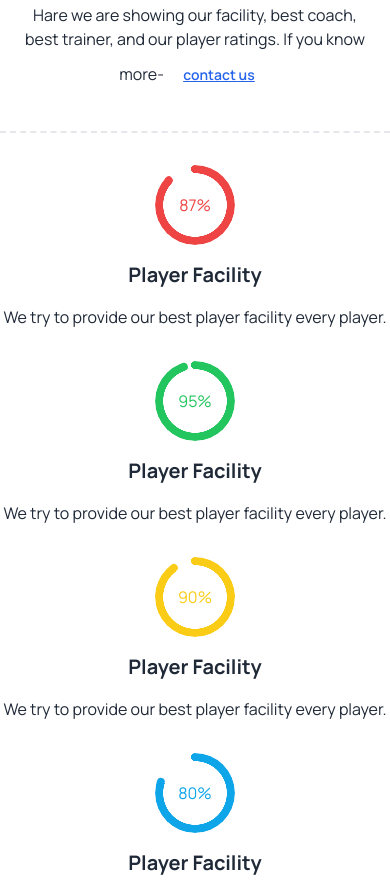
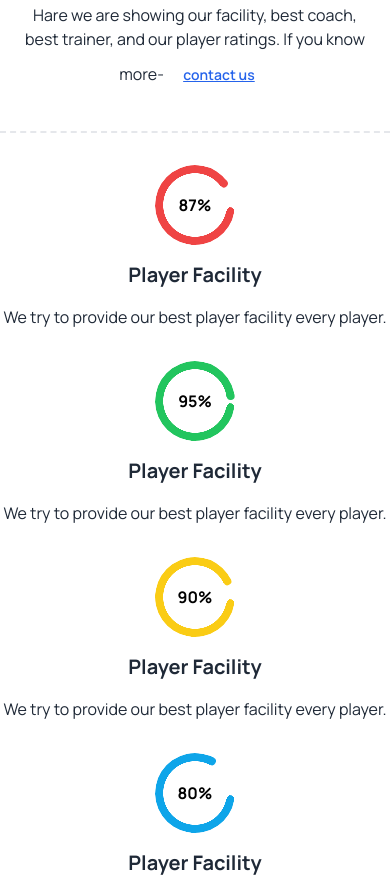
Before and after one commit to md-maruf-billa/assignment-3, a plain HTML site: page index.html in a window 390 px wide. Shown: the part 678-1558 px from the top of the page. Drawn offline with nearby package versions, Linux system fonts and the light colour scheme.

Commit message:
Resolve some problem and responsiv issue

```diff
--- a/index.html
+++ b/index.html
@@ -143,7 +143,7 @@
             <div class="grid lg:grid-cols-4 gap-8 mt-8">
                 <!-- ---------radial -1 ---- -->
                 <div class="text-center space-y-4">
-                    <div class="radial-progress text-red-500" style="--value:87;" role="progressbar">87%</div>
+                    <div class="radial-progress text-red-500 rotate-[100deg]" style="--value:87;" role="progressbar"><span class="rotate-[-100deg] text-black font-bold">87%</span></div>
                     <h3 class="font-bold text-xl">Player Facility</h3>
                     <p>
                         We try to provide our best player facility every player.
@@ -151,7 +151,7 @@
                 </div>
                 <!-- ---------radial -2 ---- -->
                 <div class="text-center space-y-4">
-                    <div class="radial-progress text-green-500" style="--value:95;" role="progressbar">95%</div>
+                    <div class="radial-progress text-green-500 rotate-[100deg]" style="--value:95;" role="progressbar"><span class="rotate-[-100deg] font-bold text-black">95%</span></div>
                     <h3 class="font-bold text-xl">Player Facility</h3>
                     <p>
                         We try to provide our best player facility every player.
@@ -159,7 +159,7 @@
                 </div>
                 <!-- ---------radial -3 ---- -->
                 <div class="text-center space-y-4">
-                    <div class="radial-progress text-yellow-400" style="--value:90;" role="progressbar">90%</div>
+                    <div class="radial-progress text-yellow-400 rotate-[100deg]" style="--value:90;" role="progressbar"><span class="font-bold rotate-[-100deg] text-black">90%</span></div>
                     <h3 class="font-bold text-xl">Player Facility</h3>
                     <p>
                         We try to provide our best player facility every player.
@@ -167,7 +167,7 @@
                 </div>
                 <!-- ---------radial -4 ---- -->
                 <div class="text-center space-y-4">
-                    <div class="radial-progress text-sky-500" style="--value:80;" role="progressbar">80%</div>
+                    <div class="radial-progress text-sky-500 rotate-[100deg]" style="--value:80;" role="progressbar"><span class="text-black font-bold rotate-[-100deg]">80%</span></div>
                     <h3 class="font-bold text-xl">Player Facility</h3>
                     <p>
                         We try to provide our best player facility every player.
@@ -187,7 +187,7 @@
             </div>
 
             <!-- -----------card section-- -->
-            <div class="grid grid-cols-1 lg:grid-cols-2 gap-6">
+            <div class="grid grid-cols-1 lg:grid-cols-2 gap-6 mt-6">
                 <!-- ---------card-1------ -->
                 <div class="card bg-base-100 shadow-xl image-full">
                     <figure><img class="w-full" src="./Images/2.png" alt="junior" /></figure>
```
